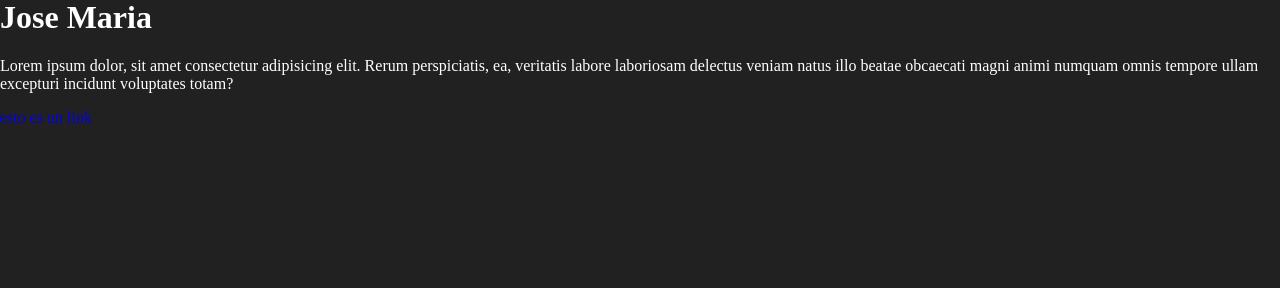
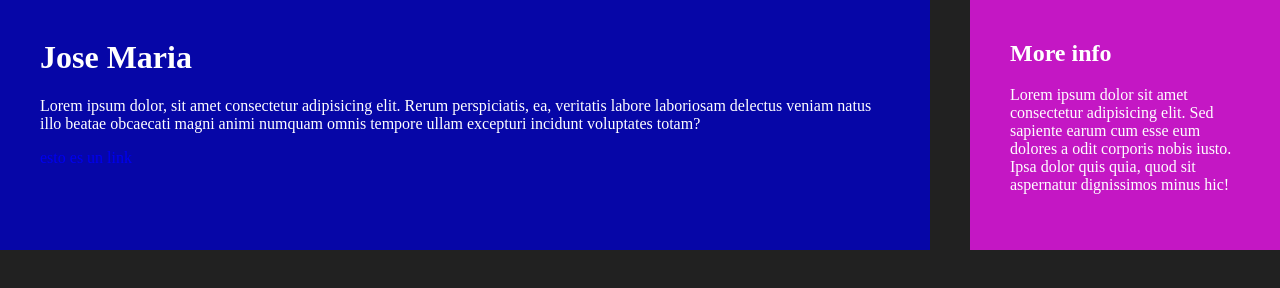
Before and after one commit to JosMaria/scss-course, a plain HTML site: page app/index.html in a window 1280 px wide. Drawn offline with Linux system fonts and the light colour scheme; a web font is replaced by a local one.

Commit message:
adding styles to the main

```diff
--- a/app/index.html
+++ b/app/index.html
@@ -13,13 +13,25 @@
 </head>
 
 <body>
+    <div class="grid">
+        <main class="grid__main">
             <h1>Jose Maria</h1>
             <p>
-        Lorem ipsum dolor, sit amet consectetur adipisicing elit. Rerum perspiciatis, ea, veritatis labore laboriosam
+                Lorem ipsum dolor, sit amet consectetur adipisicing elit. Rerum perspiciatis, ea, veritatis labore
+                laboriosam
                 delectus veniam natus illo beatae obcaecati magni animi numquam omnis tempore ullam excepturi incidunt
                 voluptates totam?
             </p>
             <a href="#">esto es un link</a>
+        </main>
+        <aside class="grid__sidebar">
+            <h2>More info</h2>
+            <p>
+                Lorem ipsum dolor sit amet consectetur adipisicing elit. Sed sapiente earum cum esse eum dolores a odit
+                corporis nobis iusto. Ipsa dolor quis quia, quod sit aspernatur dignissimos minus hic!
+            </p>
+        </aside>
+    </div>
 </body>
 
 </html>
--- /dev/null
+++ b/app/scss/layout/_grid.scss
@@ -0,0 +1,23 @@
+.grid {
+    display: grid;
+    grid-template-columns: 1fr;
+    grid-template-rows: auto auto;
+    gap: 40px;
+
+    @media (min-width: 900px) {
+        grid-template-columns: 3fr 1fr;
+        grid-template-rows: auto;
+    }
+
+    &__main, &__sidebar {
+        padding: 40px;
+    }
+
+    &__main {
+        background-color: hsl(240, 93%, 34%);
+    }
+
+    &__sidebar {
+        background-color: hsl(300, 79%, 43%);
+    }
+}
--- /dev/null
+++ b/app/scss/layout/_index.scss
@@ -0,0 +1 @@
+@forward "grid"
--- a/app/scss/style.scss
+++ b/app/scss/style.scss
@@ -1 +1,2 @@
 @forward 'globals';
+@forward 'layout';
```
Also changed, not shown: dist/style.css, 1 other file. Lines whose indentation alone changed are shown as unchanged.
